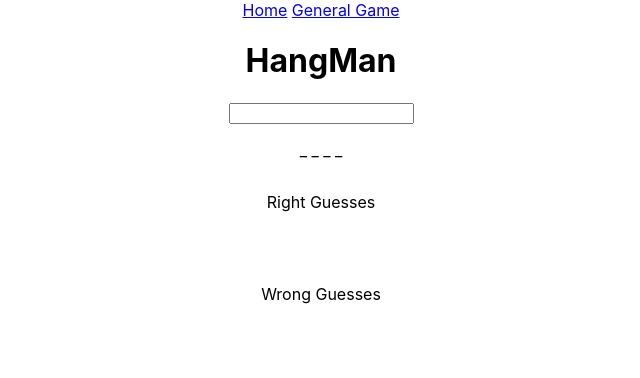
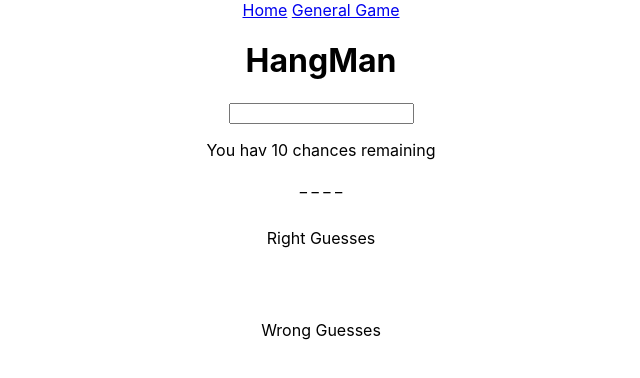
Before and after one commit to vonbarown/Hangman_React, a React (Create React App) app in the folder hangman_react_app/: page /hangman/general in a window 1280 px wide. Shown: the top 378 px of the page, without its empty margins (319-959 px from the left). Built offline with nearby package versions, Linux system fonts and the light colour scheme.

Commit message:
starting to style the app

```diff
--- a/hangman_react_app/package.json
+++ b/hangman_react_app/package.json
@@ -9,7 +9,8 @@
     "react": "^16.12.0",
     "react-dom": "^16.12.0",
     "react-router-dom": "^5.1.2",
-    "react-scripts": "3.3.0"
+    "react-scripts": "3.3.0",
+    "react-toastify": "^5.4.1"
   },
   "scripts": {
     "start": "react-scripts start",
--- a/hangman_react_app/src/components/Display.jsx
+++ b/hangman_react_app/src/components/Display.jsx
@@ -1,11 +1,11 @@
 import React from 'react'
 import './game.css'
 const Display = (props) => {
-    const { hiddenWord, rightGuesses, wrongGuesses, maxTries } = props
+    const { hiddenWord, rightGuesses, wrongGuesses, maxTries, message } = props
 
 
-    return (<div className={'display'}>
-        <p>{maxTries}</p>
+    return (<div className='display'>
+        <p>You hav {maxTries} chances remaining</p>
         <p>{hiddenWord.join(' ')}</p>
         <div className='guesses'>
             <div className='right'>
@@ -16,6 +16,8 @@ const Display = (props) => {
                 <p>Wrong Guesses</p>
                 <p>{wrongGuesses}</p>
             </div>
+
+            <p>{message}</p>
         </div>
     </div>
     )
--- a/hangman_react_app/src/components/Game.jsx
+++ b/hangman_react_app/src/components/Game.jsx
@@ -31,26 +31,25 @@ class Game extends React.Component {
         let { rightGuesses } = this.state
         if (!rightGuesses.includes(userInput)) {
             rightGuesses.push(userInput)
+            this.setState({
+                rightGuesses: rightGuesses
+            })
         }
-        this.setState({
-            rightGuesses: rightGuesses
-        })
     }
+
     checkWrongGuess = (userInput) => {
         let { wrongGuesses } = this.state
         if (!wrongGuesses.includes(userInput)) {
             wrongGuesses.push(userInput)
+            this.setState({
+                wrongGuesses: wrongGuesses
+            })
         }
-        this.setState({
-            wrongGuesses: wrongGuesses
-        })
     }
 
     validity = () => {
         const { splitWord, hiddenWord } = this.props
-
         let { key, maxTries } = this.state
-        console.log('max', maxTries);
 
         for (let l = 0; l < splitWord.length; l++) {
             //checking if the letter is inside of the array and the space contains an underscore
@@ -62,34 +61,22 @@ class Game extends React.Component {
                 if (splitWord.join('') === hiddenWord.join('')) {
                     this.setState({
                         sound: "./2018-04-02_-_Beautiful_Village_-_David_Fesliyan.mp3",
-                        message: `You won`
+                        message: `Congrats! You won`
                     })
                 }
             }
+
             if (!splitWord.includes(key.toLowerCase())) {
                 this.setState({
                     maxTries: maxTries - 1
                 })
                 this.checkWrongGuess(key.toLowerCase())
-                // wrongGuess[0].innerHTML = wrongLetter.join(' ')
-                // remaining[0].innerHTML = `You have ${maxTries} lives remaining`
-                // // calling the image function to run whenever the player makes a bad guess
-                // image();
+            }
 
-                // if (wrongLetter.includes(keyWord)) {
-                //     console.log('hello');
-
-                // }
-            }
             if (maxTries === 0) {
                 this.setState({
                     message: `You lost. Press button to restart.`
                 })
-                // loser[0].innerHTML = `You lost. Press button to restart.`;
-                // docUnderScore[0].innerHTML = arg1.join(' ');
-                // document.removeEventListener('keypress', tester)
-                // button.style.visibility = "visible"
-                // }
             }
         }
 
@@ -98,11 +85,18 @@ class Game extends React.Component {
     render() {
         console.log('Game state', this.state);
 
-        let { rightGuesses, wrongGuesses } = this.state
+        let { rightGuesses, wrongGuesses, maxTries, sound, message } = this.state
         return (
             <div className='game'>
                 <input type="text" onKeyPress={this.handleInput} />
-                <Display hiddenWord={this.props.hiddenWord} rightGuesses={rightGuesses} wrongGuesses={wrongGuesses} />
+                <Display
+                    hiddenWord={this.props.hiddenWord}
+                    rightGuesses={rightGuesses}
+                    wrongGuesses={wrongGuesses}
+                    maxTries={maxTries}
+                    sound={sound}
+                    message={message}
+                />
             </div>
         )
     }
```
Also changed, not shown: hangman_react_app/src/components/words.jsx (+34 -2 lines), 2 other files (tests, documents, lock files or other folders).
